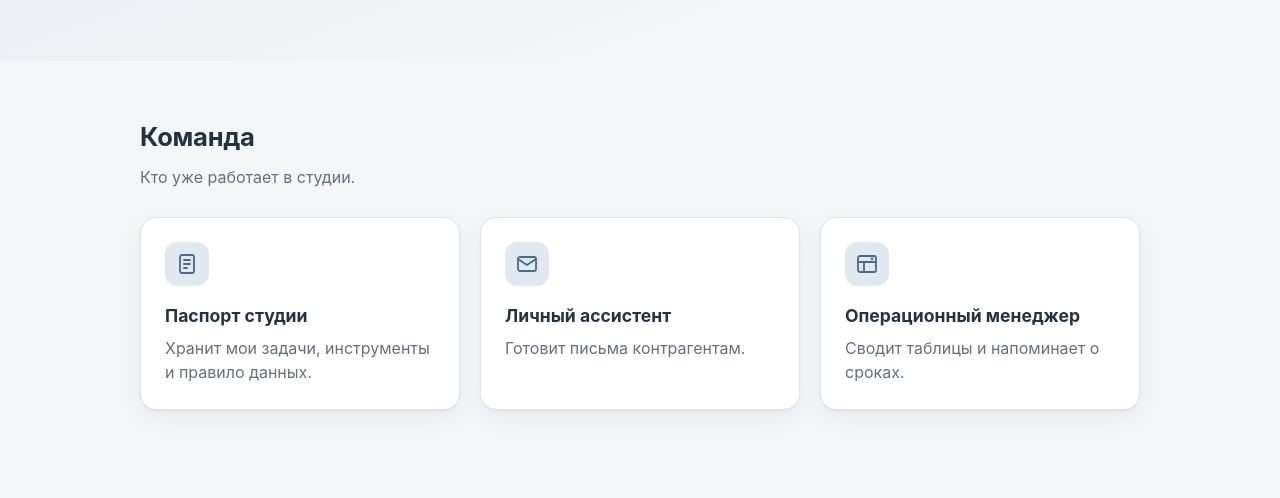
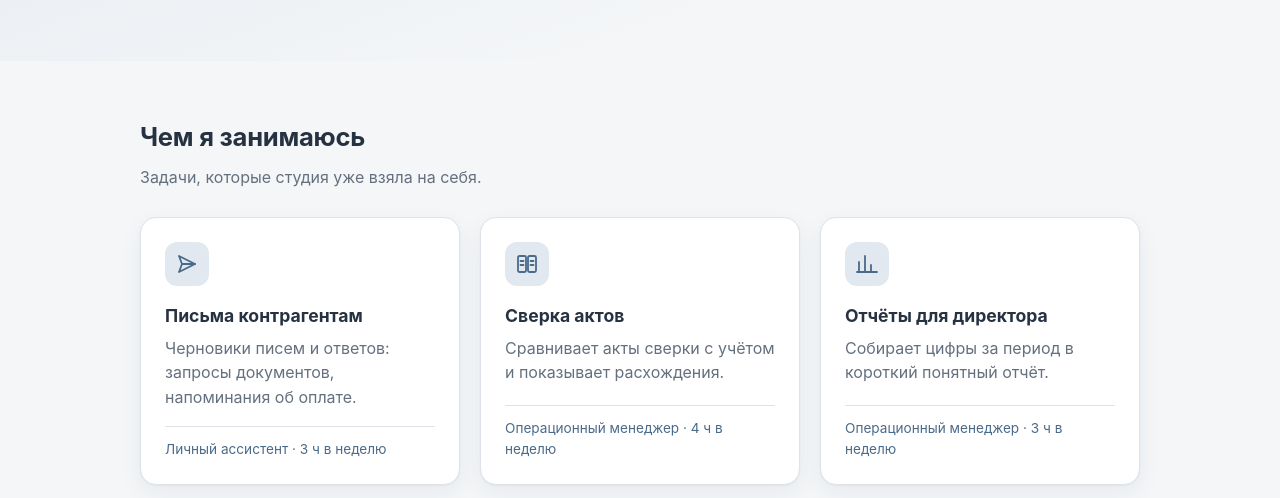
Before and after one commit to almas22029/vizitka, a plain HTML site: page index.html in a window 1280 px wide. Shown: the part 302-800 px from the top of the page. Drawn offline with Linux system fonts and the light colour scheme.

Commit message:
Раздел Чем я занимаюсь
Co-Authored-By: Claude Opus 5.5 <noreply@anthropic.com>

```diff
--- a/index.html
+++ b/index.html
@@ -95,6 +95,15 @@
   .icon svg { width: 24px; height: 24px; }
   .card h3 { margin: 0 0 6px; font-size: 1.1rem; }
   .card p { margin: 0; color: var(--muted); }
+  .card:has(.meta) { display: flex; flex-direction: column; }
+  .card:has(.meta) p:not(.meta) { margin-bottom: 16px; }
+  .card .meta {
+    margin-top: auto;
+    padding-top: 12px;
+    border-top: 1px solid var(--border);
+    font-size: .85rem;
+    color: var(--accent);
+  }
 
   .card.soon {
     background: transparent;
@@ -156,6 +165,39 @@
 <main>
   <section>
     <div class="wrap">
+      <h2>Чем я занимаюсь</h2>
+      <p class="section-note">Задачи, которые студия уже взяла на себя.</p>
+      <div class="grid">
+        <article class="card">
+          <div class="icon" aria-hidden="true">
+            <svg viewBox="0 0 24 24" fill="none" stroke="currentColor" stroke-width="1.8" stroke-linecap="round" stroke-linejoin="round"><path d="M4 20l16-8L4 4l3 8-3 8z"/><path d="M7 12h13"/></svg>
+          </div>
+          <h3>Письма контрагентам</h3>
+          <p>Черновики писем и ответов: запросы документов, напоминания об оплате.</p>
+          <p class="meta">Личный ассистент · 3 ч в неделю</p>
+        </article>
+        <article class="card">
+          <div class="icon" aria-hidden="true">
+            <svg viewBox="0 0 24 24" fill="none" stroke="currentColor" stroke-width="1.8" stroke-linecap="round" stroke-linejoin="round"><rect x="3" y="4" width="8" height="16" rx="1.5"/><rect x="13" y="4" width="8" height="16" rx="1.5"/><path d="M5.5 9h3M5.5 13h3M15.5 9h3M15.5 13h3"/></svg>
+          </div>
+          <h3>Сверка актов</h3>
+          <p>Сравнивает акты сверки с учётом и показывает расхождения.</p>
+          <p class="meta">Операционный менеджер · 4 ч в неделю</p>
+        </article>
+        <article class="card">
+          <div class="icon" aria-hidden="true">
+            <svg viewBox="0 0 24 24" fill="none" stroke="currentColor" stroke-width="1.8" stroke-linecap="round" stroke-linejoin="round"><path d="M4 20V10M10 20V4M16 20v-7M22 20H2"/></svg>
+          </div>
+          <h3>Отчёты для директора</h3>
+          <p>Собирает цифры за период в короткий понятный отчёт.</p>
+          <p class="meta">Операционный менеджер · 3 ч в неделю</p>
+        </article>
+      </div>
+    </div>
+  </section>
+
+  <section>
+    <div class="wrap">
       <h2>Команда</h2>
       <p class="section-note">Кто уже работает в студии.</p>
       <div class="grid">
```
